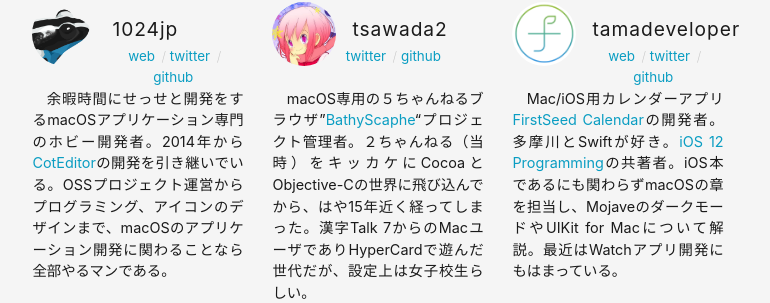
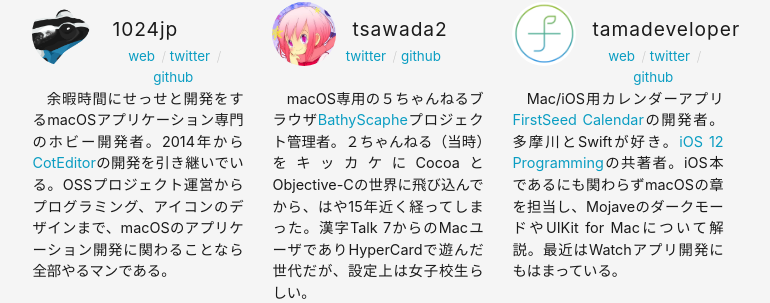
Before and after one commit to macOS-native/macos-native.github.io, a Jekyll site: the page built from index.md, in a window 1280 px wide and 900 px high, scrolled down 1331 px. Shown: the part 170-473 px from the top of the window, without its empty margins (262-1032 px from the left). Built offline with Jekyll 4.4.1, drawn with Linux system fonts in a browser that asks for light colours.

```diff
--- a/_data/members.yml
+++ b/_data/members.yml
@@ -30,7 +30,7 @@ tsawada2:
   name: tsawada2
   github: tsawada2
   twitter: tsawada2
-  bio: macOS専用の５ちゃんねるブラウザ"[BathyScaphe](https://bathyscaphe.bitbucket.io)"プロジェクト管理者。２ちゃんねる（当時）をキッカケにCocoaとObjective-Cの世界に飛び込んでから、はや15年近く経ってしまった。漢字Talk 7からのMacユーザでありHyperCardで遊んだ世代だが、設定上は女子校生らしい。
+  bio: macOS専用の５ちゃんねるブラウザ[BathyScaphe](https://bathyscaphe.bitbucket.io)プロジェクト管理者。２ちゃんねる（当時）をキッカケにCocoaとObjective-Cの世界に飛び込んでから、はや15年近く経ってしまった。漢字Talk 7からのMacユーザでありHyperCardで遊んだ世代だが、設定上は女子校生らしい。
 
 tamadeveloper:
   name: tamadeveloper
```
